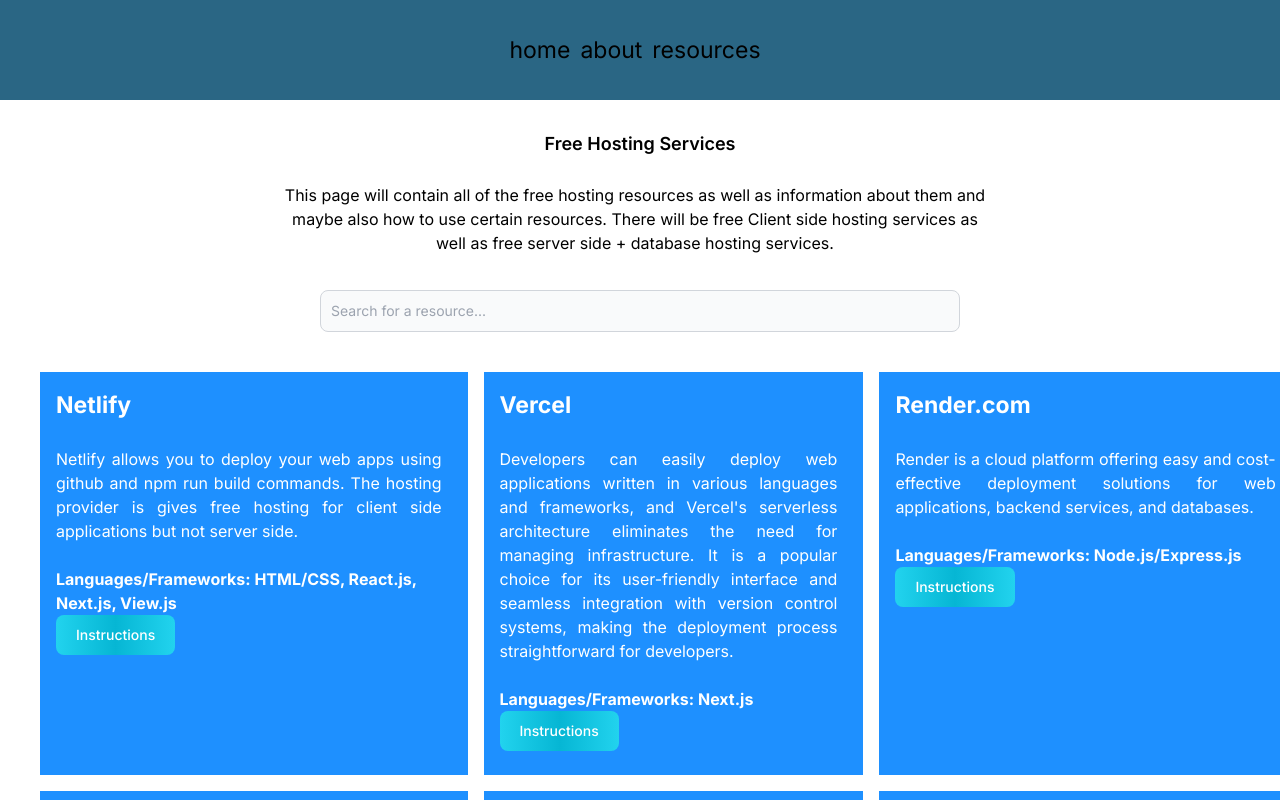
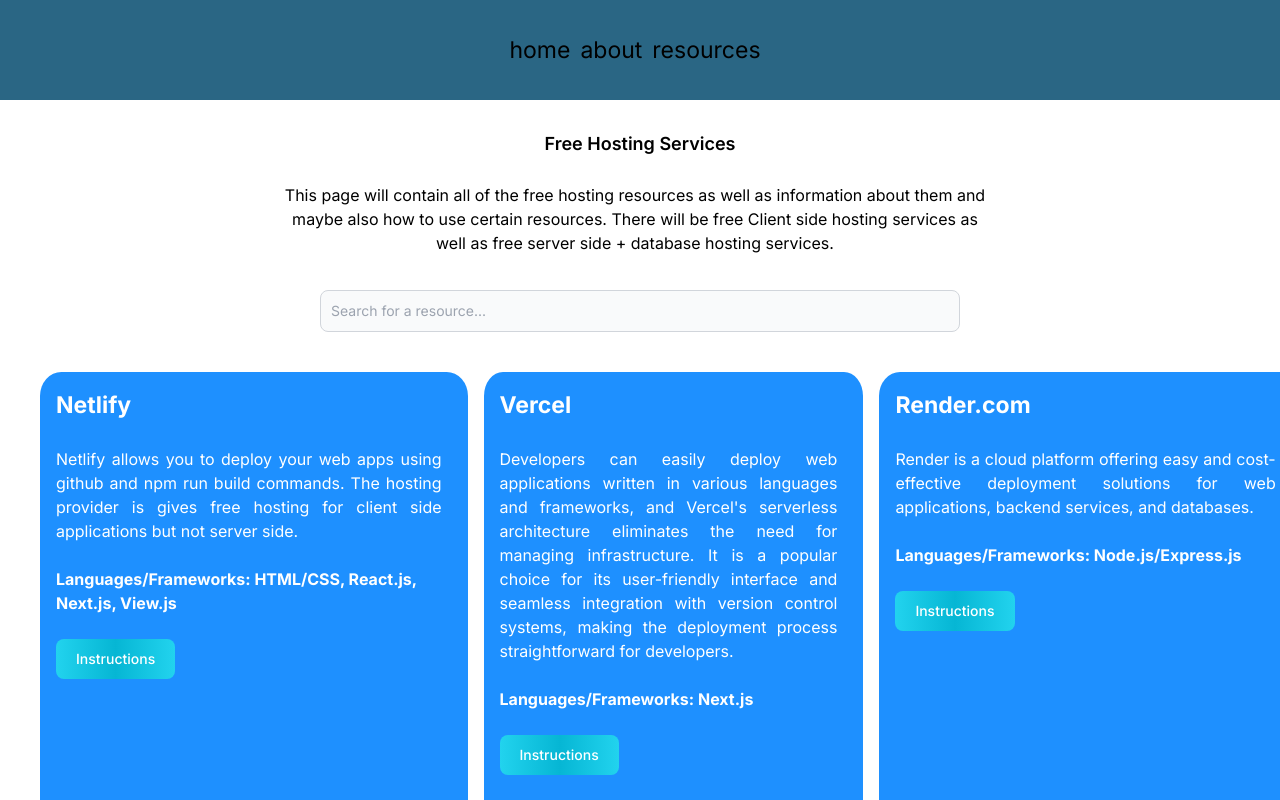
Before and after one commit to N00rAhmed/Free-Hosting-Services, a Next.js app: page /resources in a window 1280 px wide. Shown: the top 800 px of the page. Built offline with nearby package versions, Linux system fonts and the light colour scheme.

Commit message:
made small ui changes

```diff
--- a/app/resources/page.tsx
+++ b/app/resources/page.tsx
@@ -25,14 +25,14 @@
             {/* <h3>make sure to check these sites work and are free </h3> */}
             {data.map((item, index) => (
             <li className="transition duration-500 hover:scale-105" key={index}>
-              <a className="hover:text-violet-600" href={item.link} target="_blank"><strong>{item.title}</strong></a>
+              <a className="hover:text-blue-900" href={item.link} target="_blank"><strong>{item.title}</strong></a>
               <br />
               <br />
               <p className="text-justify">{item.content}</p>
               <br />
               <p className="font-bold">Languages/Frameworks: {item.technologies}</p>
               {/* <button>Installation Info</button> */}
-
+              <br />
               {/* <button type="button" className="text-white bg-gradient-to-r from-blue-700 via-blue-600 to-blue-700 hover:bg-gradient-to-br focus:ring-4 focus:outline-none focus:ring-blue-300 dark:focus:ring-blue-800 font-medium rounded-lg text-sm px-5 py-2.5 text-center me-2 mb-2 ">Installation Info</button> */}
               <button type="button" className="text-white bg-gradient-to-r from-cyan-400 via-cyan-500 to-cyan-400 hover:bg-gradient-to-br focus:ring-4 focus:outline-none focus:ring-cyan-300 dark:focus:ring-cyan-800  font-medium rounded-lg text-sm px-5 py-2.5 text-center me-2 mb-2">Instructions</button>
 
--- a/app/resources/resources.css
+++ b/app/resources/resources.css
@@ -26,6 +26,8 @@
     background-color: dodgerblue;
     color: white;
     padding: 1rem;
+    border-radius: 5%;
+    height: 30rem;
     /* height: 4rem; */
     /* later on set a specific height */
   }
```
